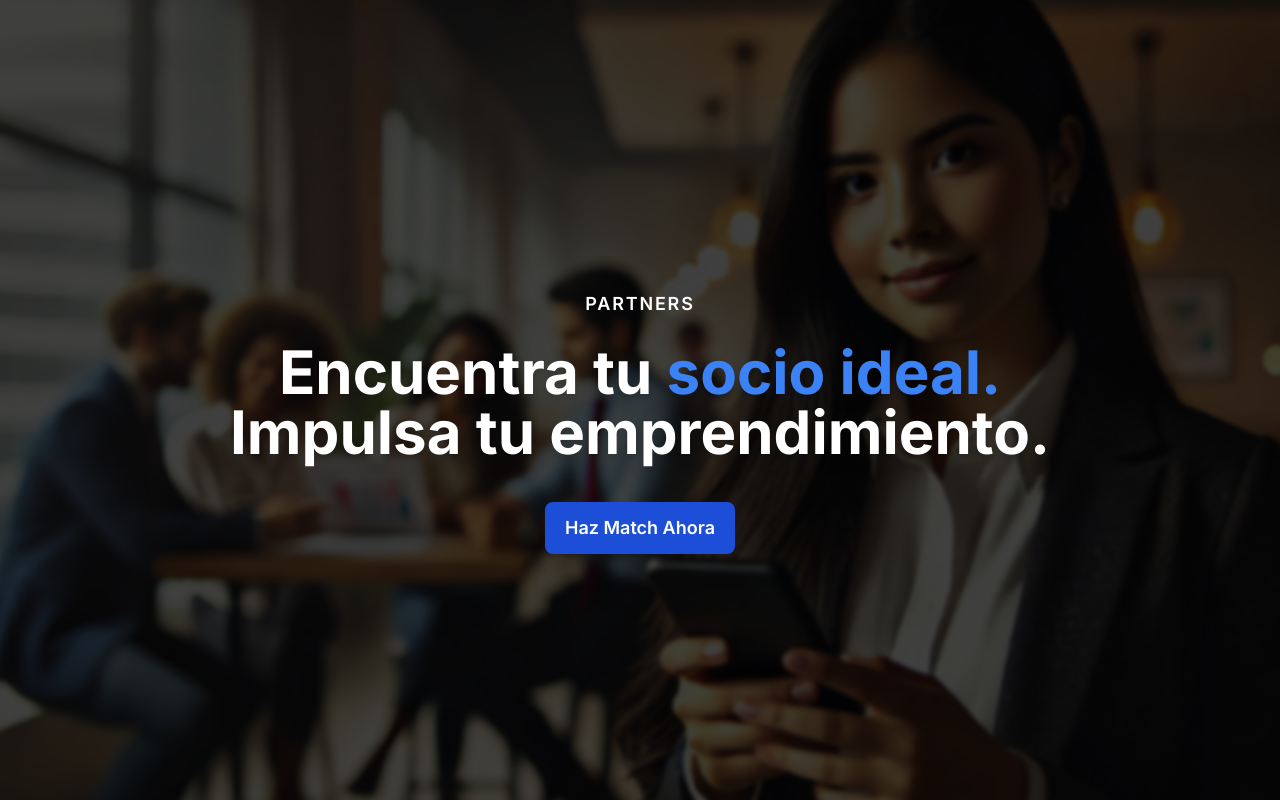
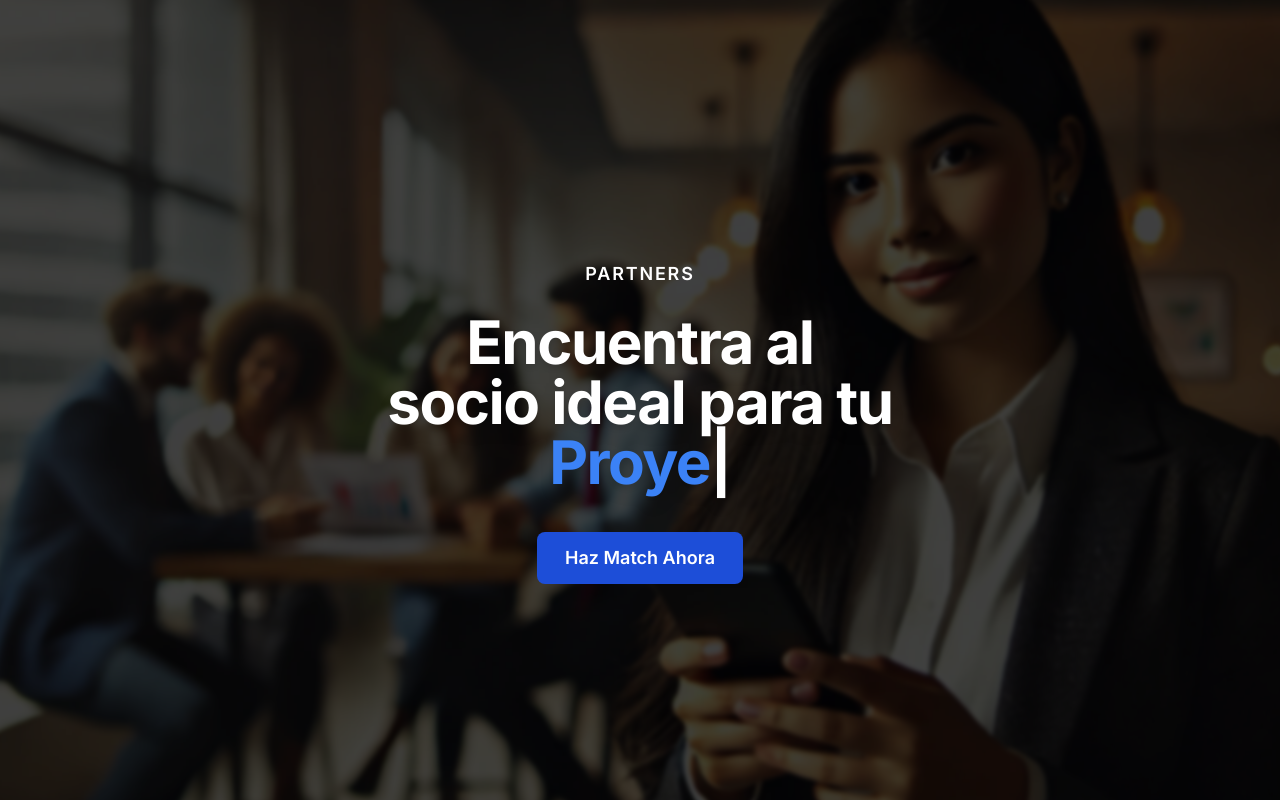
Before and after one commit to and27/partners, a Next.js app: page / in a window 1280 px wide. Shown: the top 800 px of the page. Built offline with nearby package versions, Linux system fonts and the light colour scheme.

Commit message:
feat: add dynamic words for masthead

```diff
--- a/package.json
+++ b/package.json
@@ -12,7 +12,8 @@
     "@next/third-parties": "^14.2.4",
     "next": "14.2.4",
     "react": "^18",
-    "react-dom": "^18"
+    "react-dom": "^18",
+    "typed.js": "^2.1.0"
   },
   "devDependencies": {
     "@types/node": "^20",
--- /dev/null
+++ b/src/app/Components/DynamicWords.tsx
@@ -0,0 +1,26 @@
+"use client";
+import { useEffect, useRef } from "react";
+import Typed from "typed.js";
+
+const DynamicWords = () => {
+  const typedRef = useRef<HTMLSpanElement>(null);
+
+  useEffect(() => {
+    if (typedRef.current) {
+      const typed = new Typed(typedRef.current, {
+        strings: ["Negocio", "Startup", "Proyecto", "Emprendimiento"],
+        typeSpeed: 100,
+        backSpeed: 50,
+        loop: true,
+      });
+
+      return () => {
+        typed.destroy();
+      };
+    }
+  }, []);
+
+  return <span ref={typedRef} className="text-blue-500"></span>;
+};
+
+export default DynamicWords;
--- a/src/app/page.tsx
+++ b/src/app/page.tsx
@@ -5,6 +5,7 @@ import Footer from "@/modules/footer";
 import Hero from "@/modules/Hero";
 import Testimonials from "@/modules/Testimonials";
 import Link from "next/link";
+import DynamicWords from "./Components/DynamicWords";
 
 export default function Home() {
   return (
@@ -18,19 +19,20 @@ export default function Home() {
           }}
         ></div>
         <div className="relative max-w-[1280px] mx-auto h-screen flex flex-col justify-center items-center gap-5 text-center z-10">
-          <p className="text-white text-lg font-semibold  px-3 py-1 rounded-lg tracking-widest">
+          <p className="text-white text-lg font-semibold px-3 py-1 rounded-lg tracking-widest">
             PARTNERS
           </p>
 
-          <h1 className="text-4xl md:text-6xl font-bold text-white drop-shadow-lg leading-tight">
-            Encuentra tu <span className="text-blue-500">socio ideal.</span>
+          <h1 className="text-4xl md:text-6xl font-bold text-white drop-shadow-lg leading-snug tracking-tight">
+            Encuentra al <br />
+            socio ideal para tu
             <br />
-            Impulsa tu emprendimiento.
+            <DynamicWords />
           </h1>
 
           <Link
             href="/register"
-            className="mt-5 text-white px-5 py-3 rounded-lg text-lg font-semibold bg-blue-700
+            className="mt-5 text-white px-7 py-3 rounded-lg text-lg font-semibold bg-blue-700
              hover:bg-blue-800 transition duration-200 ease-in-out focus:outline-none focus:ring-2 focus:ring-blue-500 focus:ring-offset-2"
           >
             Haz Match Ahora
```
Also changed, not shown: 1 other file (tests, documents, lock files or other folders).
